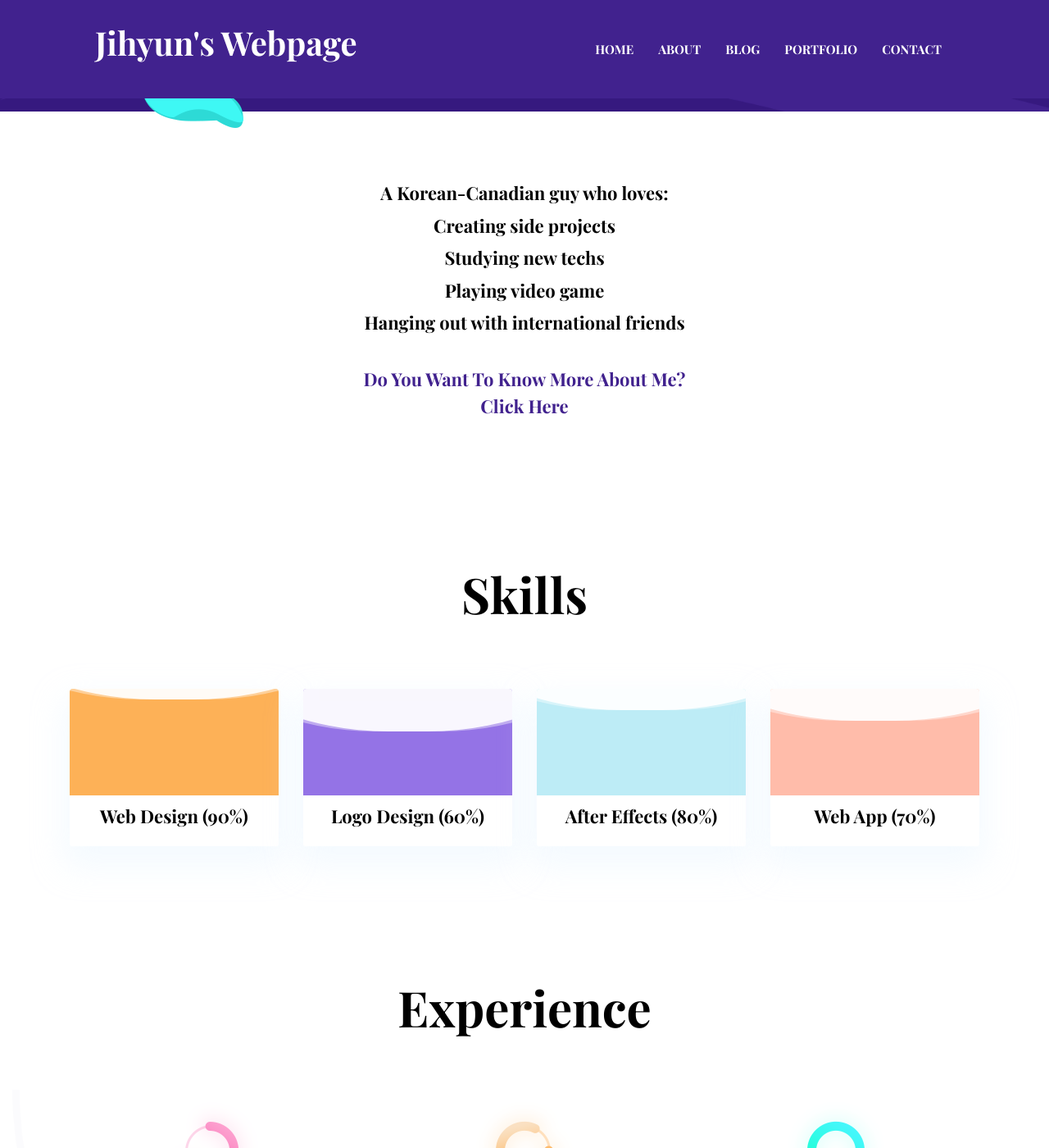
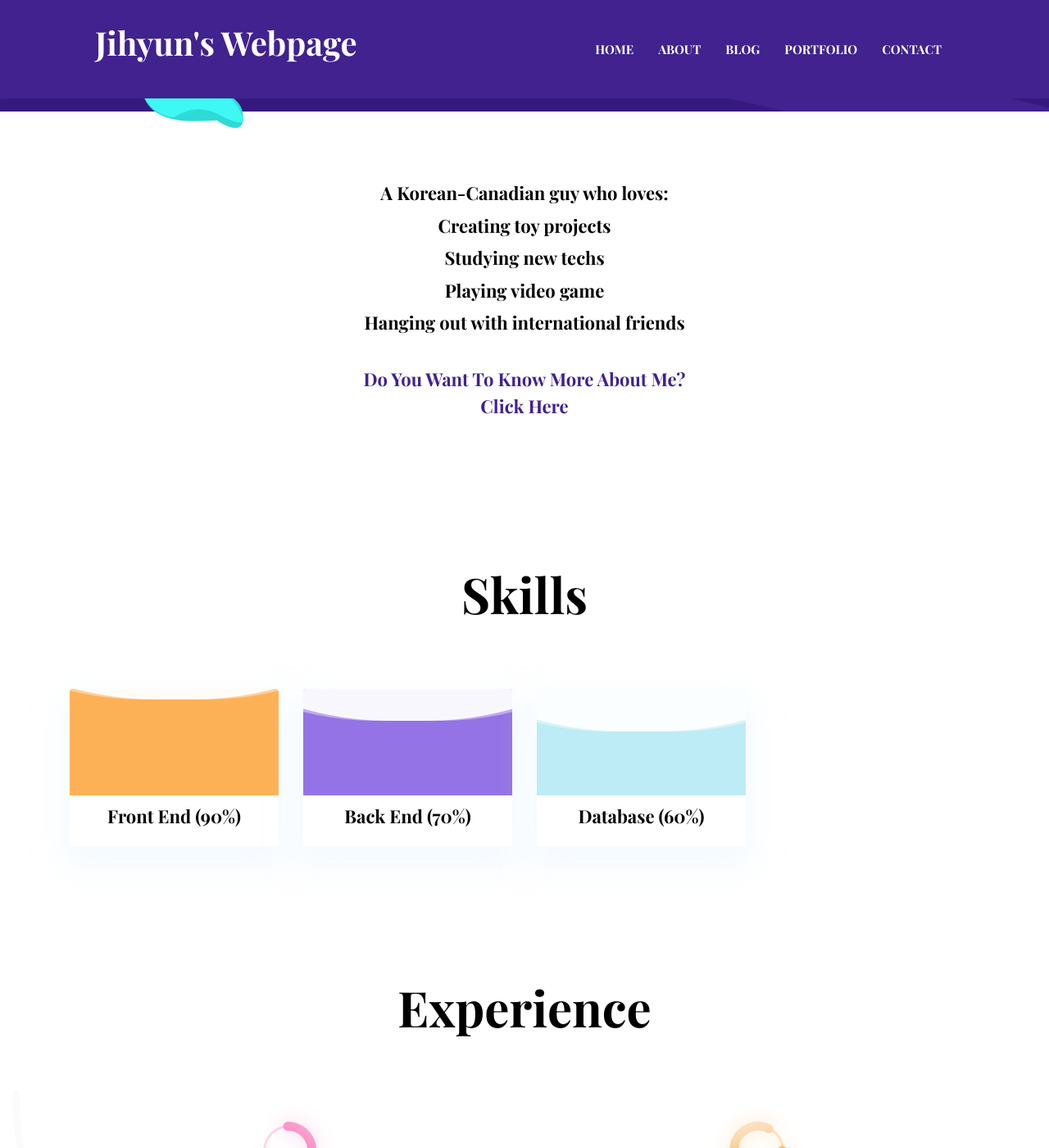
Before and after one commit to jihyunsong42/jihyunsong42.github.io, a Jekyll site: the page built from index.html, in a window 1280 px wide and 1400 px high, scrolled down 716 px. Shown: the whole window at 82% size. Built offline with Jekyll 4.4.1, drawn with Linux system fonts in a browser that asks for light colours; some of the changed text lies outside the part shown.

Commit message:
changed2

```diff
--- a/_data/settings.yml
+++ b/_data/settings.yml
@@ -52,7 +52,7 @@ social:
 
 # About Section
 blurb:
-  A Korean-Canadian guy who loves:<br>Creating side projects<br>Studying new techs<br>Playing video game<br>Hanging out with international friends<br>
+  A Korean-Canadian guy who loves:<br>Creating toy projects<br>Studying new techs<br>Playing video game<br>Hanging out with international friends<br>
 
 blurb-btn-link: '/about'
 blurb-btn-name: Do you want to know more about me?<br>Click here
@@ -95,10 +95,9 @@ team:
 
 skills-title: Skills
 skills:
-- {name: Web Design, color: '#fdb157', value: '90%'}
-- {name: Logo Design, color: '#9473e6', value: '60%'}
-- {name: After Effects, color: '#bdecf6', value: '80%'}
-- {name: Web App, color: '#ffbcaa', value: '70%'}
+- {name: Front End, color: '#fdb157', value: '90%'}
+- {name: Back End, color: '#9473e6', value: '70%'}
+- {name: Database, color: '#bdecf6', value: '60%'}
 
 
 #-------------------------------
@@ -108,7 +107,6 @@ experience-title: Experience
 experience:
 - {name: Junior UX Designer, icon: 'icon-1.png', date: 'Jan 2007 - Feb 2009', organization: 'WEBEX'}
 - {name: UX & UI Designer, icon: 'icon-2.png', date: 'Mar 2009 - Aug 2014', organization: 'AUGMEDIX'}
-- {name: Senior UI Designer, icon: 'icon-3.png', date: 'Sep 2014 - Present', organization: 'THEMEFISHER'}
 
 
 #-------------------------------
```
